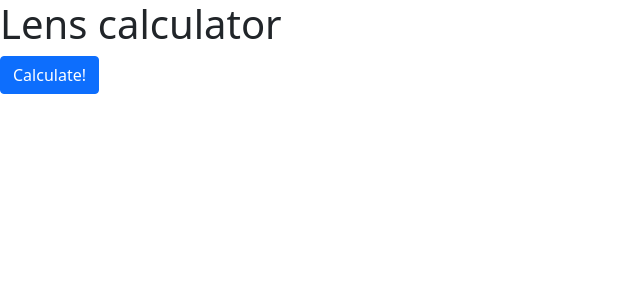
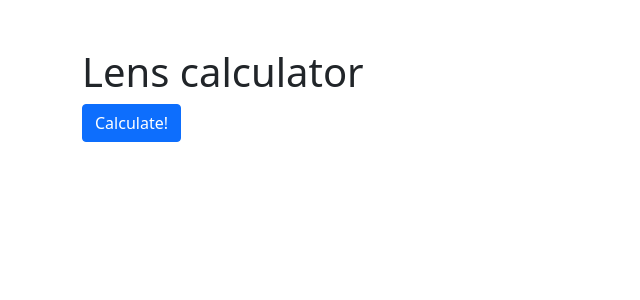
Before and after one commit to adelpopelkova/lenscalc, a Flask app: page / in a window 1280 px wide. Shown: the top 300 px of the page, without its empty margins (0-640 px from the left). Run offline with Flask 2, Linux system fonts and the light colour scheme; parts of the project's set-up code (start-up, migrations or seed data) failed here and were passed over.

Commit message:
Add container and top and bottom margin

```diff
--- a/lenscalc_web/templates/index.html
+++ b/lenscalc_web/templates/index.html
@@ -9,6 +9,7 @@
 
     <body>
 
+        <div class="container my-5">
             <h1>Lens calculator</h1>
 
             <form action="{{ url_for('result') }}" method="GET">
@@ -26,6 +27,8 @@
 
             </form>
 
+        </div>
+
     </body>
 
 </html>
--- a/lenscalc_web/templates/result.html
+++ b/lenscalc_web/templates/result.html
@@ -9,7 +9,9 @@
 
     <body>
 
-        <h1>Result is...</h1>
+        <div class="container my-5">
+
+            <h1>Result is...</h1>
 
             {% for variable in variables %}
                 {% if variable in values %}
@@ -23,6 +25,8 @@
                 {% endif %}
             {% endfor %}
 
+        </div>
+
     </body>
 
 </html>
```
Lines whose indentation alone changed are shown as unchanged.
